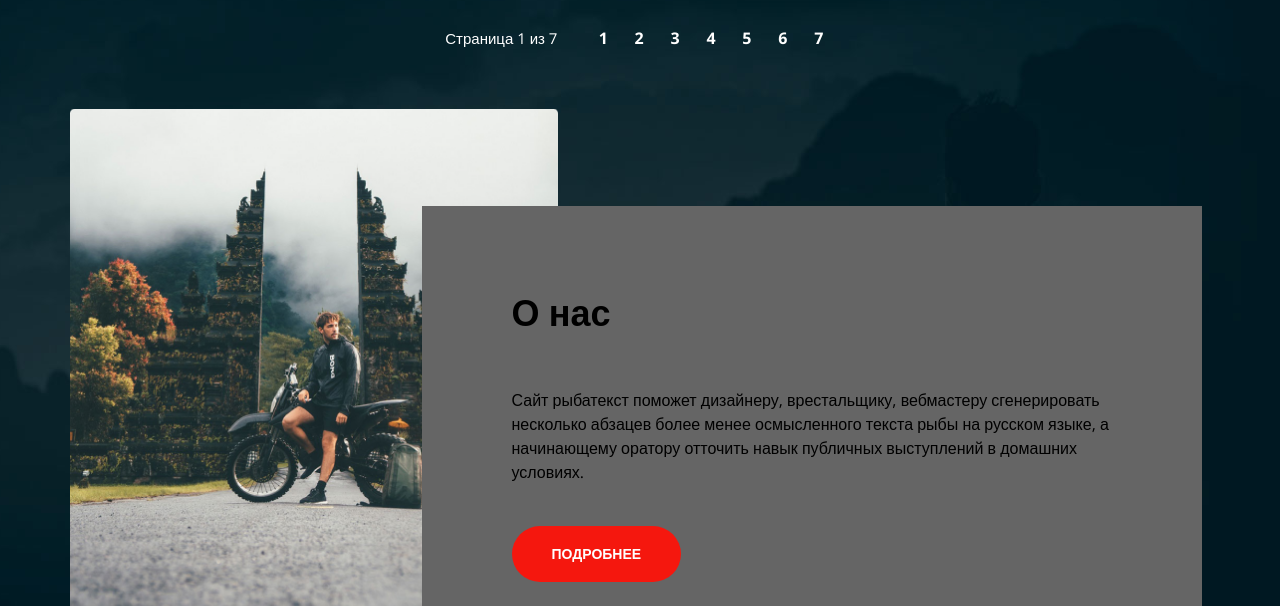
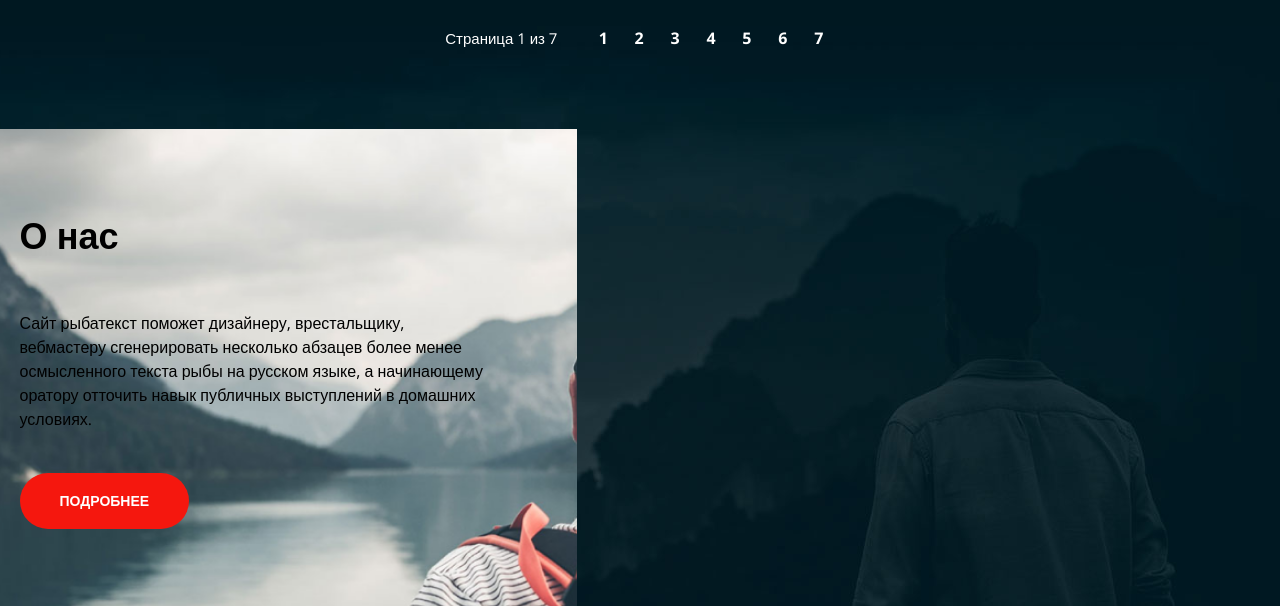
Before and after one commit to AdelheidN/Main, a plain HTML site: page Задание 2/index.html in a window 1280 px wide. Shown: the part 2020-2626 px from the top of the page. Drawn offline with nearby package versions, Linux system fonts and the light colour scheme.

Commit message:
Update style.css

```diff
--- a/Задание 2/style.css
+++ b/Задание 2/style.css
@@ -350,19 +350,16 @@ text-align: left;
     content: "";
     display: inline-block;
     vertical-align: top;
-    width: 488px;
+    width: 647px;
     height: 502px;
-    background: url("./img/gates.png") center center / cover no-repeat;
+    margin-left: -140px;
+    margin-bottom: 101px ;
+    margin-top: 20px;
+    background: url("./img/mountains.png") center center / cover no-repeat;
 }
 
 .about__content-desc {
-    background: #656565;
     padding: 80px 90px;
-    display: inline-block;
-    vertical-align: top;
-    width: 780px;
-    margin-top: 97px;
-    margin-left: 352px;
 }
 
 .about__title {
```
